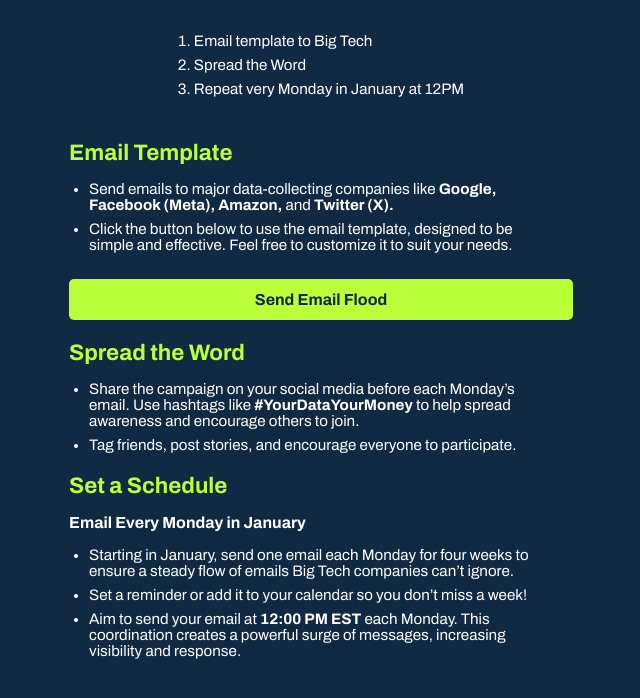
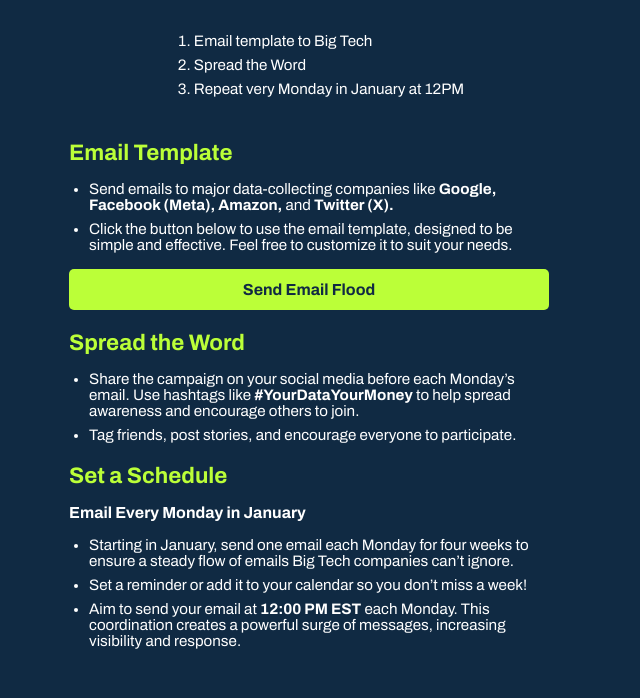
Before and after one commit to htetaunglin1151/emailblasttesting, a plain HTML site: page index.html in a window 1280 px wide. Shown: the part 178-876 px from the top of the page, without its empty margins (331-971 px from the left). Drawn offline with Linux system fonts and the light colour scheme.

Commit message:
finalbutton

```diff
--- a/style.css
+++ b/style.css
@@ -76,12 +76,10 @@ h1 .highlight {
 
 
 .button {
-    display: inline-block;
-    width: 100%;
-    padding: 12px;
+    display: block;
+    padding: 12px 20px;
     background-color: #BBFF38;
     border: none;
-
     border-radius: 5px;
     color: #102a43;
     font-size: 1rem;
```
